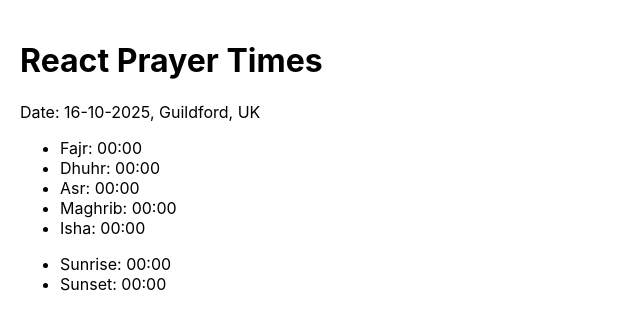
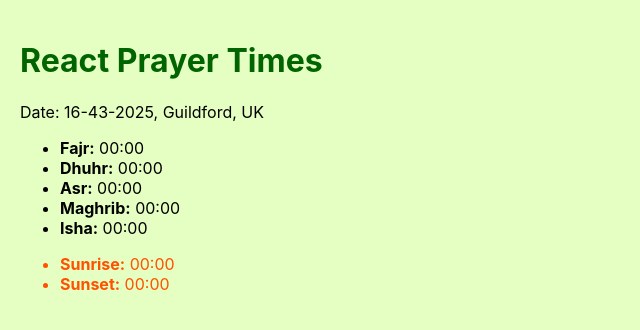
Before and after one commit to kenbinner/react-prayer-times, a React (Create React App) app: page / in a window 1280 px wide. Shown: the top 330 px of the page, without its empty margins (0-640 px from the left). Built offline with nearby package versions, Linux system fonts and the light colour scheme; no server answers.

Commit message:
Added CSS styles

```diff
--- a/src/App.css
+++ b/src/App.css
@@ -1,3 +1,8 @@
 body {
   padding: 20px;
+  background-color: rgb(229, 255, 194);
 }
+
+.sun {
+  color: rgb(255, 81, 0)
+}
--- a/src/App.tsx
+++ b/src/App.tsx
@@ -10,7 +10,7 @@ const App : FC = () => {
   const [date, setDate] = useState('DD-MM-YYYY');
 
   useEffect(() => {
-    const today = format(new Date(), 'dd-MM-yyyy');
+    const today = format(new Date(), 'dd-mm-yyyy');
     setDate(today);
   })
 
@@ -43,19 +43,19 @@ const App : FC = () => {
 
   return (
     <React.Fragment>
-      <h1>React Prayer Times</h1>
+      <h1 style={{color: 'darkgreen'}}>React Prayer Times</h1>
       Date: {date}, Guildford, UK
       <ul>
-        <li>Fajr: {fajr}</li>
-        <li>Dhuhr: {dhuhr}</li>
-        <li>Asr: {asr}</li>
-        <li>Maghrib: {maghrib}</li>
-        <li>Isha: {isha}</li>
+        <li><b>Fajr:</b> {fajr}</li>
+        <li><b>Dhuhr:</b> {dhuhr}</li>
+        <li><b>Asr:</b> {asr}</li>
+        <li><b>Maghrib:</b> {maghrib}</li>
+        <li><b>Isha:</b> {isha}</li>
       </ul>
 
       <ul>
-        <li>Sunrise: {sunrise}</li>
-        <li>Sunset: {sunset}</li>
+        <li className='sun'><b>Sunrise:</b> {sunrise}</li>
+        <li className='sun'><b>Sunset:</b> {sunset}</li>
       </ul>
 
     </React.Fragment>
```
